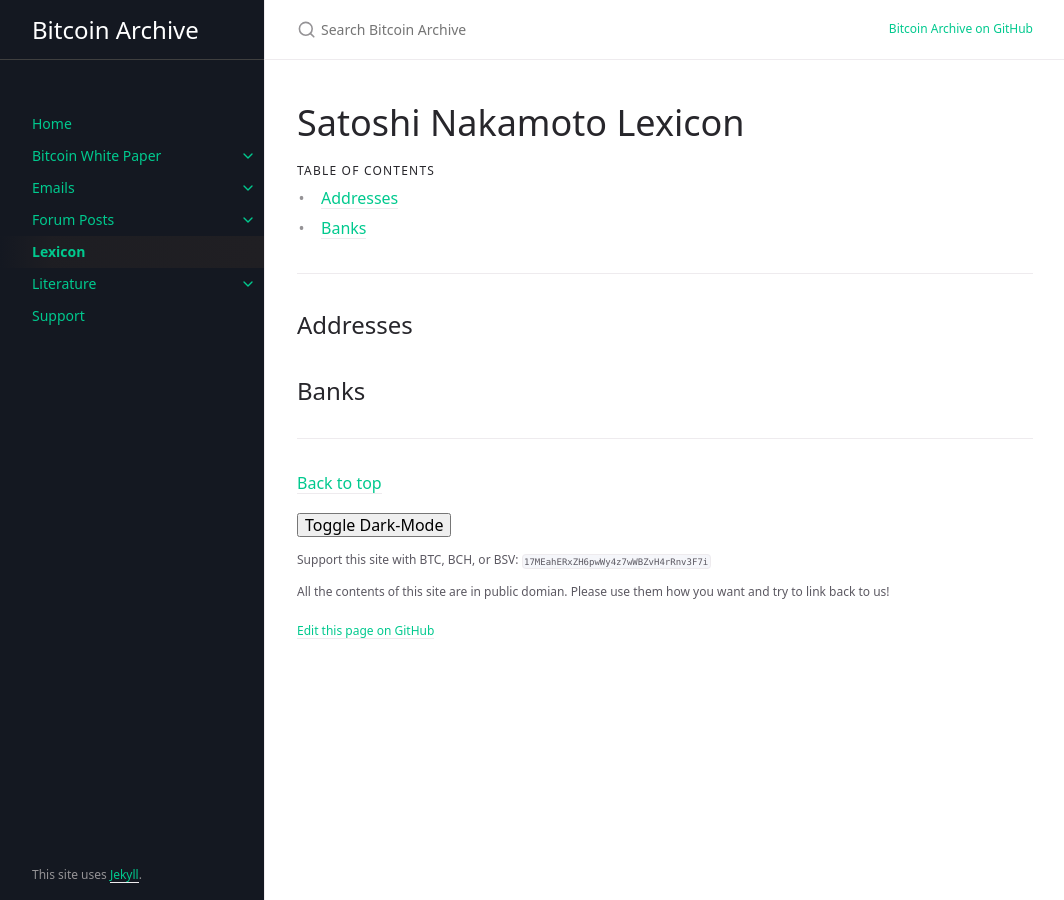
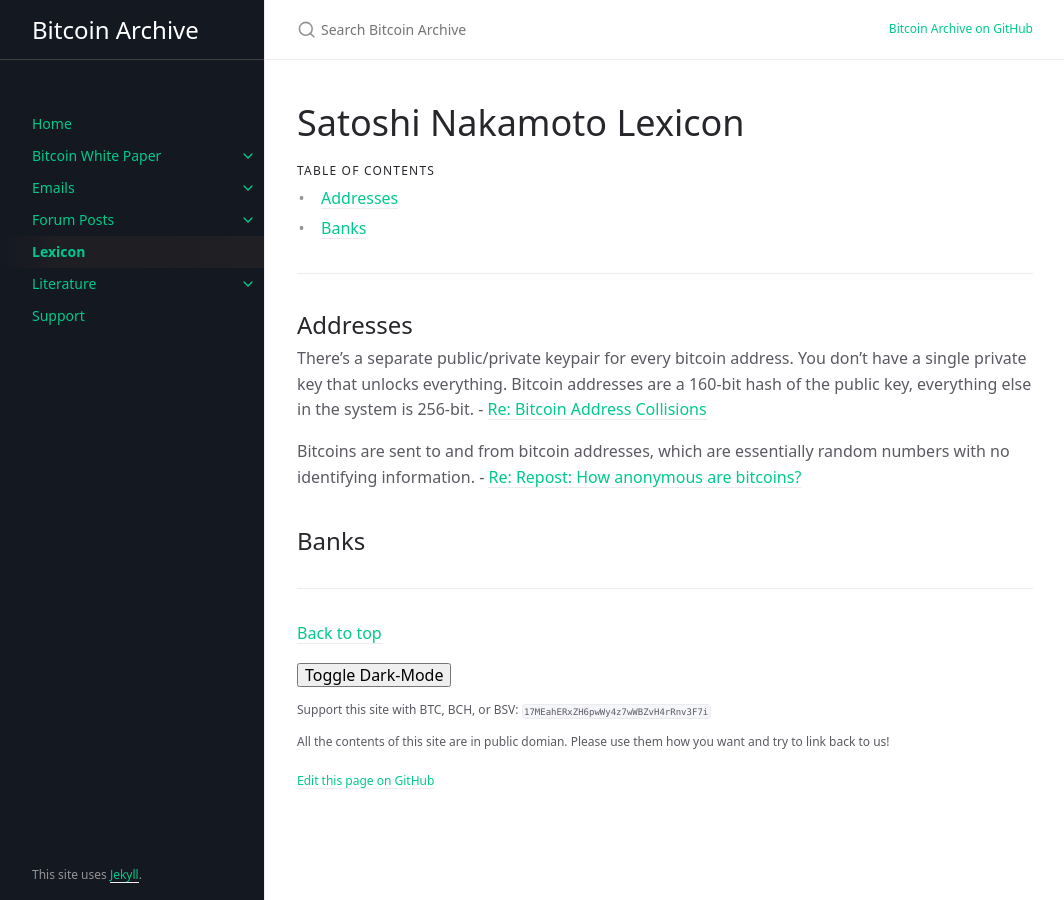
Before and after one commit to wakgill/bitcoin-archive, a Jekyll site: the page built from lexicon.md, in a window 1280 px wide. Shown: the whole page, without its empty margins (107-1171 px from the left). Built offline with Jekyll 4.4.1, drawn with Linux system fonts in a browser that asks for light colours; some web fonts are replaced; comment, search, counter and statistics services are not loaded.

Commit message:
Update lexicon.md

```diff
--- a/lexicon.md
+++ b/lexicon.md
@@ -17,4 +17,8 @@ nav_order: 15
 
 ## Addresses
 
+There's a separate public/private keypair for every bitcoin address.  You don't have a single private key that unlocks everything.  Bitcoin addresses are a 160-bit hash of the public key, everything else in the system is 256-bit. - [Re: Bitcoin Address Collisions](/docs/forum/bitcoin-forum/65)
+
+Bitcoins are sent to and from bitcoin addresses, which are essentially random numbers with no identifying information. - [Re: Repost: How anonymous are bitcoins?](/docs/forum/bitcoin-forum/7)
+
 ## Banks
```
